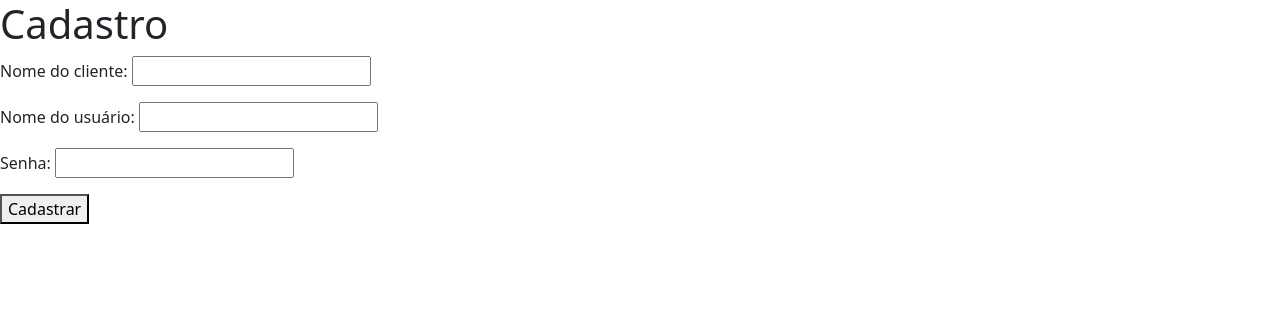
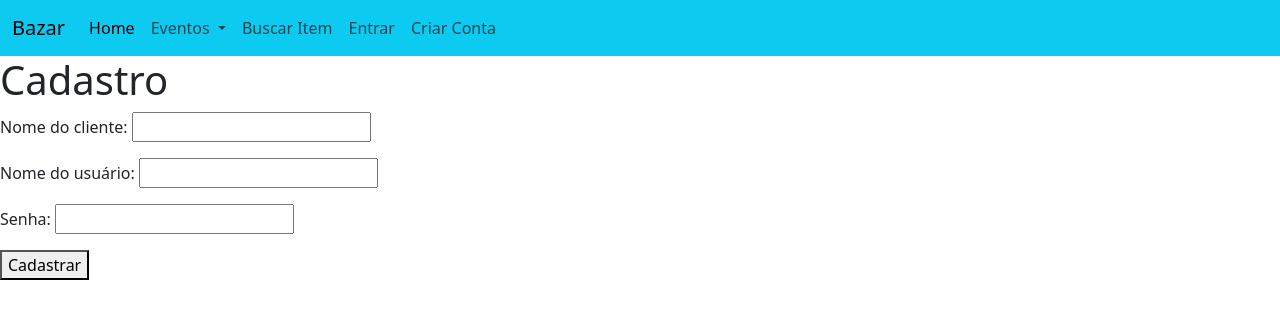
Before and after one commit to Felipe-CF/pythonanywhere---dsweb, a Django app: page /bazar/cadastro/ in a window 1280 px wide. Shown: the top 319 px of the page. Run offline with Django 4.2, Linux system fonts and the light colour scheme.

Commit message:
ultima vez no pythonanywhere

```diff
--- a/mysite/bazar/templates/cadastro.html
+++ b/mysite/bazar/templates/cadastro.html
@@ -11,14 +11,78 @@
 
     <title>Cadastro</title>
 </head>
+
 <body>
+    <nav class="navbar navbar-expand-lg bg-info">
+        <div class="container-fluid">
+          <a class="navbar-brand" href="{% url 'bazar:bazar_index' %}">Bazar</a>
+
+          <button class="navbar-toggler" type="button" data-bs-toggle="collapse" data-bs-target="#navbarNavDropdown" aria-controls="navbarNavDropdown" aria-expanded="false" aria-label="Toggle navigation">
+            <span class="navbar-toggler-icon"></span>
+          </button>
+
+          <div class="collapse navbar-collapse" id="navbarNavDropdown">
+
+            <ul class="navbar-nav">
+
+              <li class="nav-item">
+                <a class="nav-link active" aria-current="page" href="{% url 'bazar:bazar_index' %}">Home</a>
+              </li>
+
+              <li class="nav-item dropdown">
+                <a class="nav-link dropdown-toggle" href="#" role="button" data-bs-toggle="dropdown" aria-expanded="false">
+                  Eventos
+                </a>
+                <ul class="dropdown-menu">
+                  {% if request.user.is_authenticated %}
+                    <li><a class="dropdown-item" href="{% url 'bazar:evento' %}">Criar Evento</a></li>
+                  {% endif %}
+                  <li><a class="dropdown-item" href="{% url 'bazar:bazar_index' %}">Ver Eventos</a></li>
+                </ul>
+
+              </li>
+
+              <li class="nav-item">
+                <a class="nav-link" href="{% url 'bazar:itens' %}">Buscar Item</a>
+              </li>
+
+              {% if not request.user.is_authenticated %}
+
+              <li class="nav-item">
+                <a class="nav-link" href="{% url 'bazar:login' %}">Entrar</a>
+              </li>
+
+              <li class="nav-item">
+                <a class="nav-link" href="{% url 'bazar:cadastro' %}">Criar Conta</a>
+              </li>
+
+              {% else %}
+
+                <li class="nav-item dropdown">
+                  <a class="nav-link dropdown-toggle" href="#" role="button" data-bs-toggle="dropdown" aria-expanded="false">
+                    {{ cliente.nome }}
+                  </a>
+                  <ul class="dropdown-menu">
+                    <li><a class="dropdown-item" href="{% url 'bazar:logout' %}">Sair</a></li>
+                  </ul>
+
+                </li>
+
+                {% endif %}
+
+            </ul>
+          </div>
+        </div>
+      </nav>
+
     <h1>Cadastro</h1>
 
     <form id="form-cadastro" name="cadastro" action="{% url 'bazar:cadastro' %}" method="post">
-
         {% csrf_token %}
 
-        {{ form.as_p}}
+        <div class="mb-3">
+            {{ form.as_p}}
+        </div>
 
         <button type="submit">Cadastrar</button>
     </form>
```
Also changed, not shown: mysite/bazar/templates/bazar_index.html (+1 -11 lines), mysite/bazar/templates/evento.html (+64 -1 lines), mysite/bazar/templates/itens.html (+15 -6 lines), mysite/bazar/templates/login.html (+9 -6 lines), mysite/bazar/templates/ver_evento.html (+12 -7 lines).
